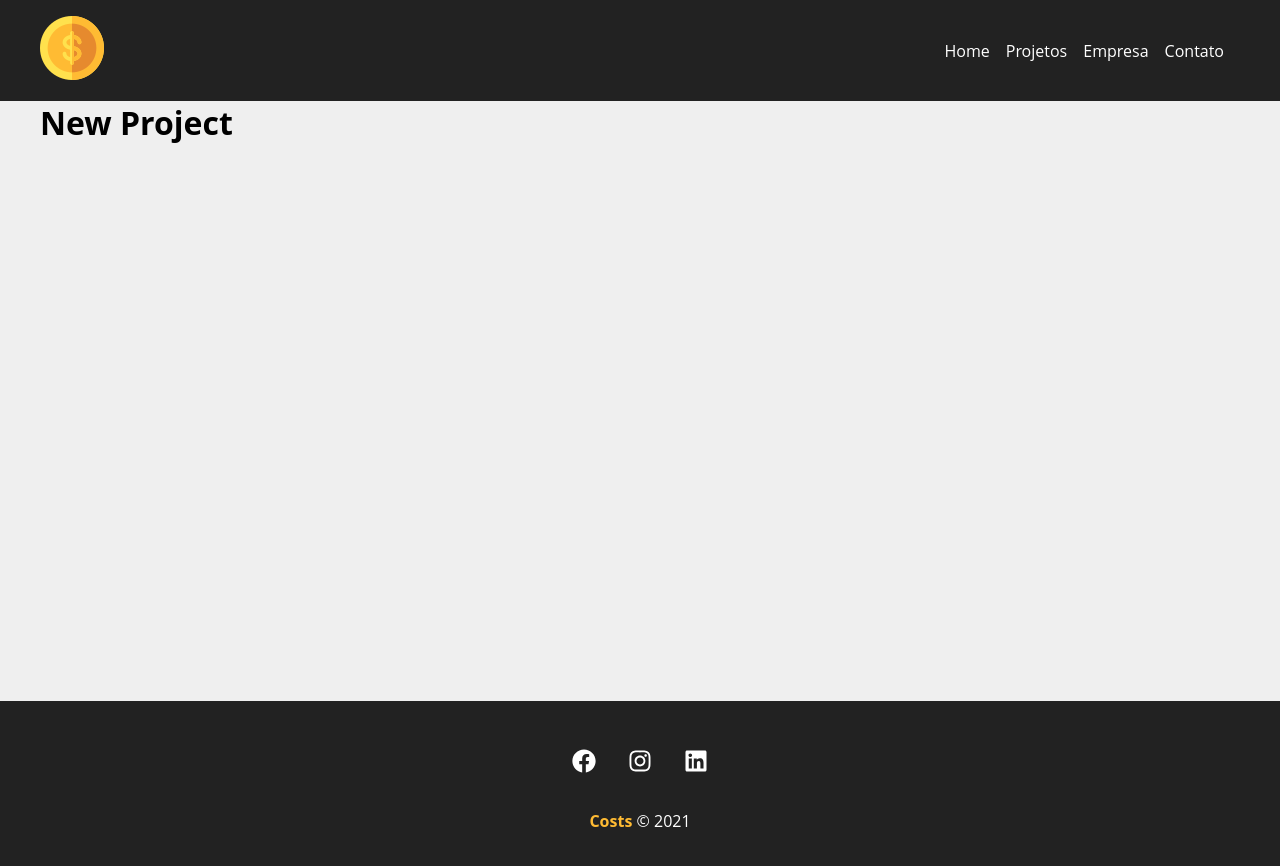
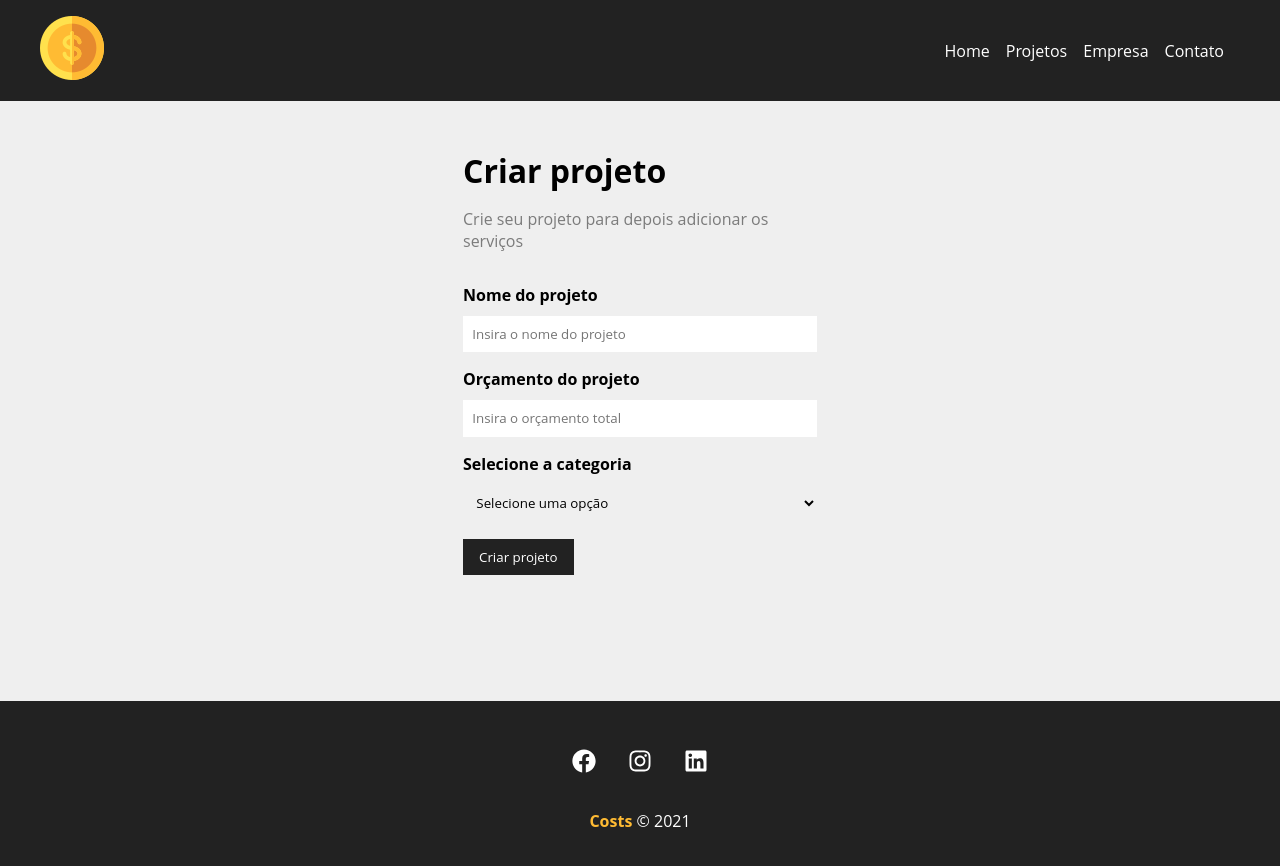
Before and after one commit to misaelsoousa/Costs, a React (Create React App) app: page /newproject in a window 1280 px wide. Shown: the top 866 px of the page. Built offline with nearby package versions, Linux system fonts and the light colour scheme; data requests are answered from the project's data file; the HTML template or start-up script is replaced by a standard one.

Commit message:
Criação de API para inserir dados no banco

```diff
--- /dev/null
+++ b/db.json
@@ -0,0 +1,33 @@
+{
+  "projects": [
+    {
+      "id": "dd49",
+      "name": "Misael",
+      "budget": "2000",
+      "category": {
+        "id": "3",
+        "name": "Design"
+      },
+      "cost": 0,
+      "services": []
+    }
+  ],
+  "categories": [
+    {
+      "id": 1,
+      "name": "Infra"
+    },
+    {
+      "id": 2,
+      "name": "Desenvolvimento"
+    },
+    {
+      "id": 3,
+      "name": "Design"
+    },
+    {
+      "id": 4,
+      "name": "Planejamento"
+    }
+  ]
+}
--- a/package.json
+++ b/package.json
@@ -17,6 +17,7 @@
   },
   "scripts": {
     "start": "react-scripts start",
+    "backend": "json-server --watch db.json --port 5000",
     "build": "react-scripts build",
     "test": "react-scripts test",
     "eject": "react-scripts eject"
--- /dev/null
+++ b/src/components/form/input.js
@@ -0,0 +1,12 @@
+import styles from './input.module.css'
+
+function Input({ type, text, name, placeholder, hadleOnChange, value }) {
+    return (
+        <div className={styles.form_control}>
+            <label htmlFor={name}>{text}</label>
+            <input type={type} name={name} id={name} placeholder={placeholder} onChange={hadleOnChange} value={value} />
+        </div>
+    )
+}
+
+export default Input
--- /dev/null
+++ b/src/components/form/input.module.css
@@ -0,0 +1,20 @@
+.form_control{
+    display: flex;
+    flex-direction: column;
+    margin-bottom: 1em;
+}
+
+.form_control label{
+    margin-bottom: .6em;
+    font-weight: bold;
+}
+
+.form_control input{
+    padding: .7em;
+    border-radius: 0;
+    border: none;
+}
+
+.form_control input::placeholder{
+    color: 7b7b7b;
+}
--- /dev/null
+++ b/src/components/form/select.js
@@ -0,0 +1,18 @@
+import styles from './select.module.css'
+
+function Select({ text, name, options, handleOnChange, value }) {
+    return (
+        <div className={styles.form_control}>
+            <label htmlFor={name}>{text}</label>
+            <select name={name} id={name} onChange={handleOnChange} value={value || ''}>
+                <option>Selecione uma opção</option>
+                {options.map((option) => (
+                    <option value={option.id} key={option.id}>{option.name}</option>
+
+                ))}
+            </select>
+        </div>
+    )
+}
+
+export default Select
--- /dev/null
+++ b/src/components/form/select.module.css
@@ -0,0 +1,16 @@
+.form_control{
+    display: flex;
+    flex-direction: column;
+    margin-bottom: 1em;
+}
+
+.form_control label{
+    margin-bottom: .6em;
+    font-weight: bold;
+}
+
+.form_control select{
+    padding: .7em;
+    border-radius: 0;
+    border: none;
+}
--- /dev/null
+++ b/src/components/form/submitButton.js
@@ -0,0 +1,11 @@
+import styles from './submitButton.module.css'
+
+function SubmitButton({ text }) {
+    return (
+        <div>
+            <button className={styles.btn}>{text}</button>
+        </div>
+    )
+}
+
+export default SubmitButton
--- /dev/null
+++ b/src/components/form/submitButton.module.css
@@ -0,0 +1,13 @@
+.btn{
+    background-color: #222;
+    color: #FFF;
+    padding: 0.7em 1.2em;
+    text-decoration: none;
+    transition: .5s;
+    cursor: pointer;
+    border: none;
+}
+
+.btn:hover {
+    color: #FFBB33;
+}
--- a/src/components/pages/newProject.js
+++ b/src/components/pages/newProject.js
@@ -1,6 +1,36 @@
-function NewProject(){
-    return(
-    <h1>New Project</h1>
-)
+import styles from './newProject.module.css'
+
+import { useNavigate } from 'react-router-dom'
+import ProjectForm from '../project/projectForm'
+
+function NewProject() {
+
+    const navigate = useNavigate()
+
+    function createPost(project){
+        project.cost = 0
+        project.services = []
+
+        fetch ("http://localhost:5000/projects", {
+            method: "POST",
+            headers: {
+                'Content-type': 'application.json',
+            },
+            body: JSON.stringify(project),
+        }).then((resp) => resp.json())
+        .then ((data) =>{
+            console.log(data)
+            navigate("/projects", { message: "Projeto criado com sucesso!" });
+        })
+        .catch(err => console.log(err))
+    }
+
+    return (
+        <div className={styles.newproject_container}>
+            <h1>Criar projeto</h1>
+            <p>Crie seu projeto para depois adicionar os serviços</p>
+            <ProjectForm  handleSubmit={createPost} btnText="Criar projeto" />
+        </div>
+    )
 }
 export default NewProject
--- /dev/null
+++ b/src/components/pages/newProject.module.css
@@ -0,0 +1,13 @@
+.newproject_container {
+    width: 450px;
+    margin: 0 auto;
+    padding: 3em;
+}
+
+.newproject_container h1 {
+    margin-bottom: 0.5em;
+}
+
+.newproject_container p {
+    color: #7b7b7b;
+}
--- /dev/null
+++ b/src/components/project/projectForm.js
@@ -0,0 +1,56 @@
+import { useEffect, useState } from 'react'
+
+import Input from '../form/input'
+import Select from '../form/select'
+import SubmitButton from '../form/submitButton'
+
+import styles from './projectForm.module.css'
+
+function ProjectForm({ handleSubmit, btnText, projectData }) {
+
+    const [categories, setCategories] = useState([])
+    const [project, setProject] = useState(projectData || {})
+
+    useEffect(() => {
+        fetch("http://localhost:5000/categories", {
+            method: "GET",
+            headers: {
+                'Content-Type': 'application/json',
+            },
+        }).then((resp) => resp.json())
+            .then((data) => {
+                setCategories(data)
+            })
+            .catch((err) => console.log(err))
+    }, [])
+
+    const submit = (e) => {
+        e.preventDefault()
+        //console.log(project)
+        handleSubmit(project)
+    }
+
+    function handleChange(e) {
+        setProject({ ...project, [e.target.name]: e.target.value })
+    }
+
+    function handleCategory(e) {
+        setProject({
+            ...project, category: {
+                id: e.target.value,
+                name: e.target.options[e.target.selectedIndex].text
+            }
+        })
+    }
+
+    return (
+        <form onSubmit={submit} className={styles.form}>
+            <Input type="text" text="Nome do projeto" name="name" placeholder="Insira o nome do projeto" hadleOnChange={handleChange} value={project.name ? project.name : ''} />
+            <Input type="number" text="Orçamento do projeto" name="budget" placeholder="Insira o orçamento total" hadleOnChange={handleChange} value={project.budget ? project.budget : ''} />
+            <Select name="category_id" text="Selecione a categoria" options={categories} handleOnChange={handleCategory} value={project.category ? project.category.id : ''} />
+            <SubmitButton text={btnText} />
+        </form>
+    )
+}
+
+export default ProjectForm
--- /dev/null
+++ b/src/components/project/projectForm.module.css
@@ -0,0 +1,4 @@
+.form {
+    width: 100%;
+    margin: 2em 0;
+}
```
